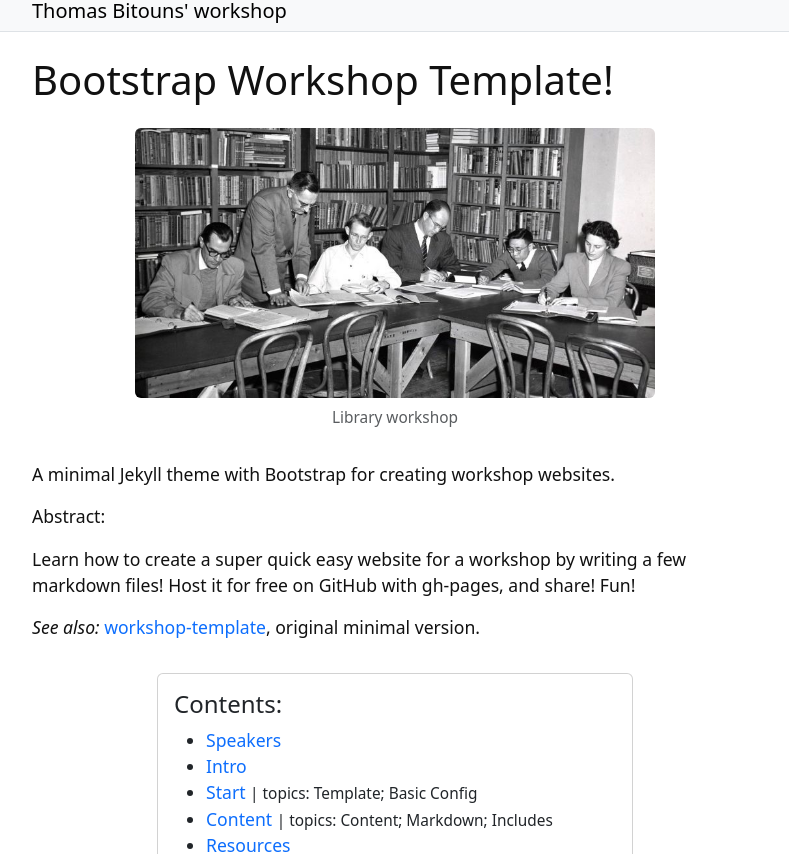
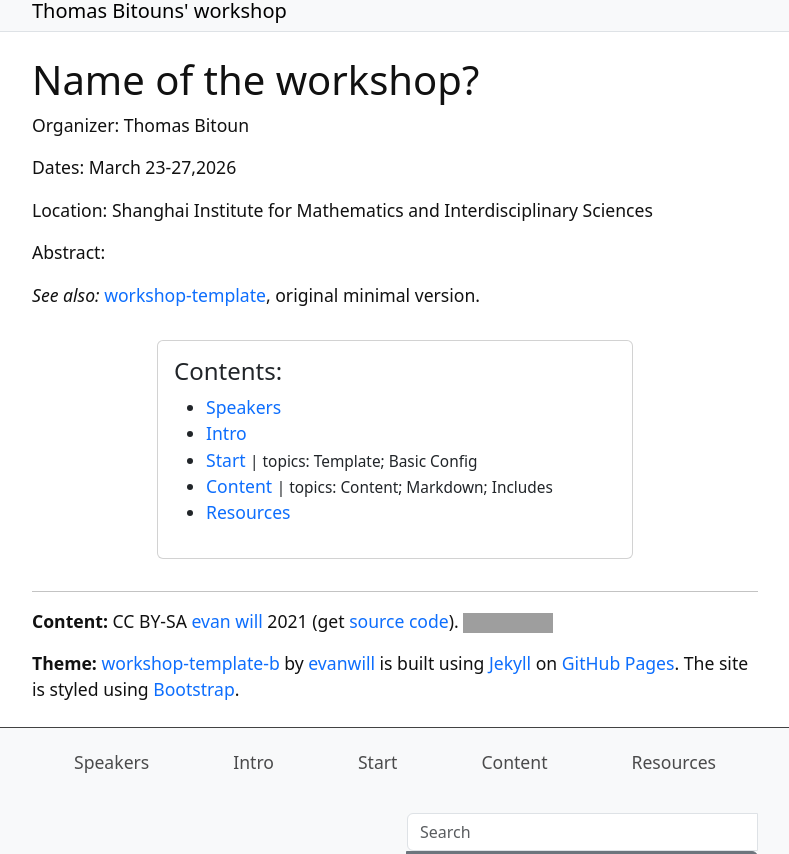
Before and after one commit to Neutrino0512/workshop, a Jekyll site: the page built from index.md, in a window 1280 px wide, cut to the strip 121-975 px from the top of the page. Shown: the whole strip, without its empty margins (245-1034 px from the left). Built offline with Jekyll 4.4.1, drawn with Linux system fonts in a browser that asks for light colours; grey boxes are pictures that could not be loaded.

Commit message:
Update index.md

```diff
--- a/index.md
+++ b/index.md
@@ -3,17 +3,15 @@ title: Home
 layout: page
 ---
 
-# Bootstrap Workshop Template!
+# Name of the workshop?
 
-{% include figure.html img="uidaho-workshop.jpg" alt="intro image here" caption="Library workshop" width="75%" %}
+Organizer: Thomas Bitoun
 
-A minimal Jekyll theme with Bootstrap for creating workshop websites.
+Dates: March 23-27,2026
+
+Location: Shanghai Institute for Mathematics and Interdisciplinary Sciences
 
 Abstract:
-
-Learn how to create a super quick easy website for a workshop by writing a few markdown files!
-Host it for free on GitHub with gh-pages, and share!
-Fun!
 
 *See also:* [workshop-template](https://evanwill.github.io/workshop-template/), original minimal version.
 
```
